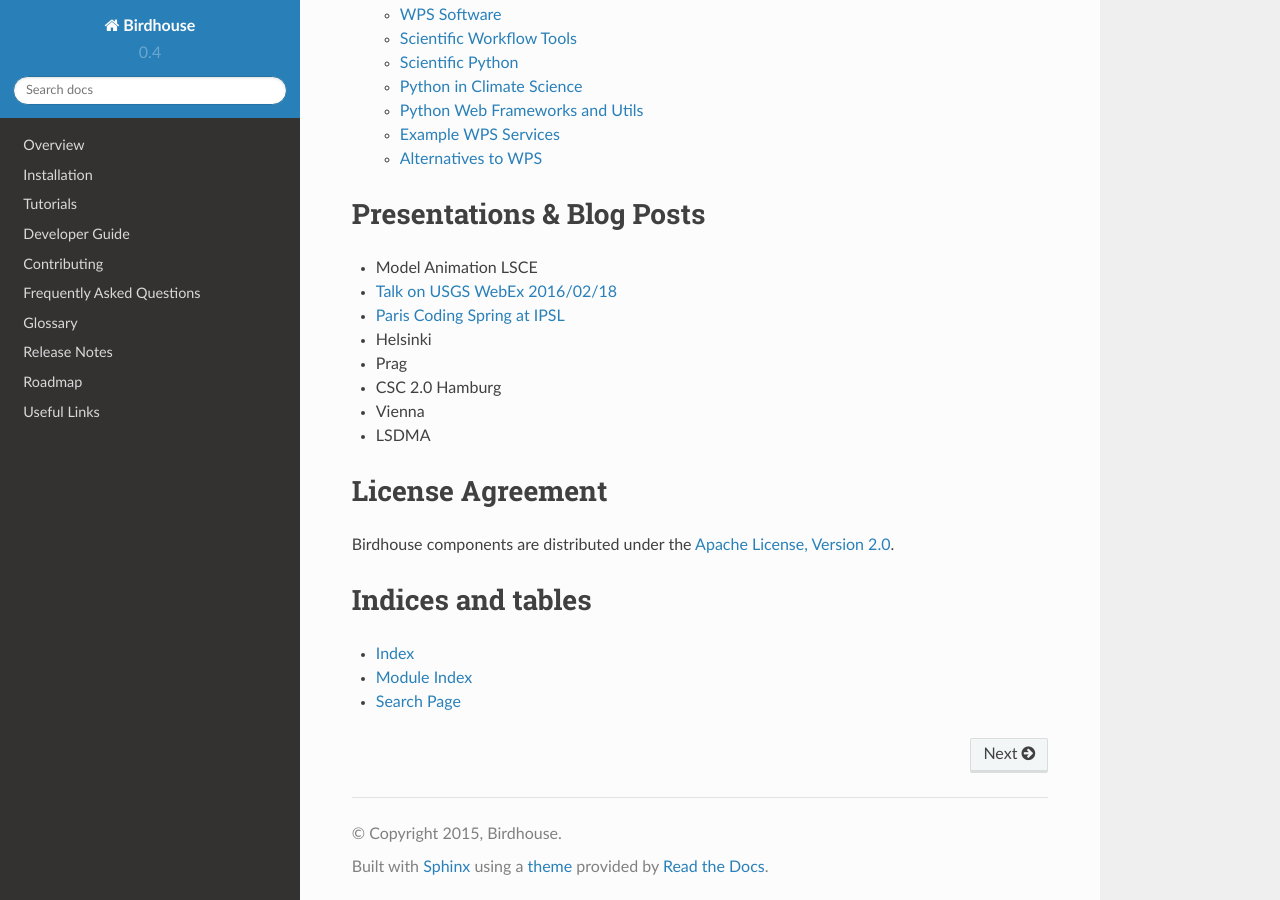
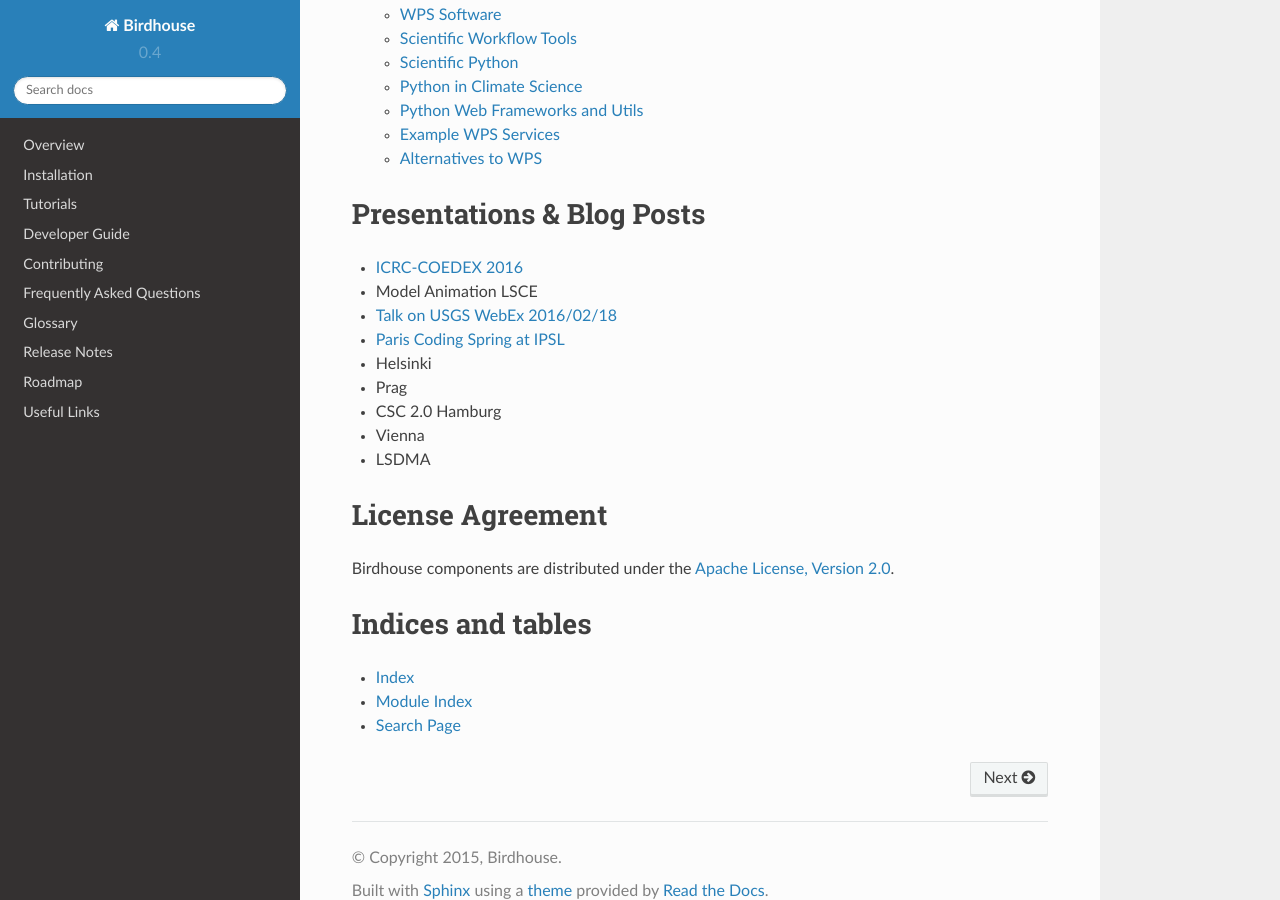
Before and after one commit to bird-house/birdhouse-docs, a Sphinx documentation site: the page built from docs/source/index.rst, in a window 1280 px wide and 900 px high, scrolled down 2030 px. Built offline with Sphinx 7.4.7 and the Read the Docs theme 2.0.0, drawn with Linux system fonts in a browser that asks for light colours.

Commit message:
ICRC-Cordex 2016 talk

```diff
--- a/docs/source/index.rst
+++ b/docs/source/index.rst
@@ -56,6 +56,7 @@
 Presentations & Blog Posts
 ==========================
 
+* `ICRC-COEDEX 2016 <https://github.com/bird-house/birdhouse-docs/blob/master/slides/Hempelmann_CORDEX2016_datatoinformation.pdf>`_
 * Model Animation LSCE
 * `Talk on USGS WebEx 2016/02/18 <https://my.usgs.gov/confluence/pages/viewpage.action?pageId=542482181>`_
 * `Paris Coding Spring at IPSL <https://github.com/bird-house/birdhouse-docs/blob/master/slides/birdhouse-architecture/birdhouse-architecture.pdf>`_
```
Also changed, not shown: 1 other file.
